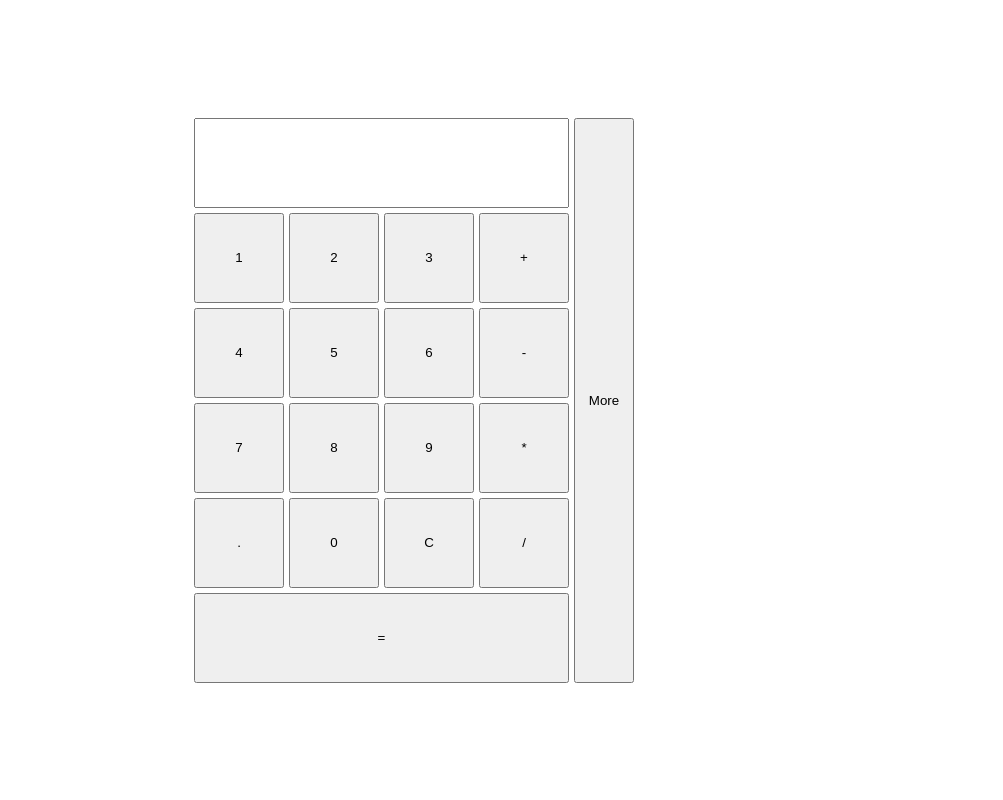
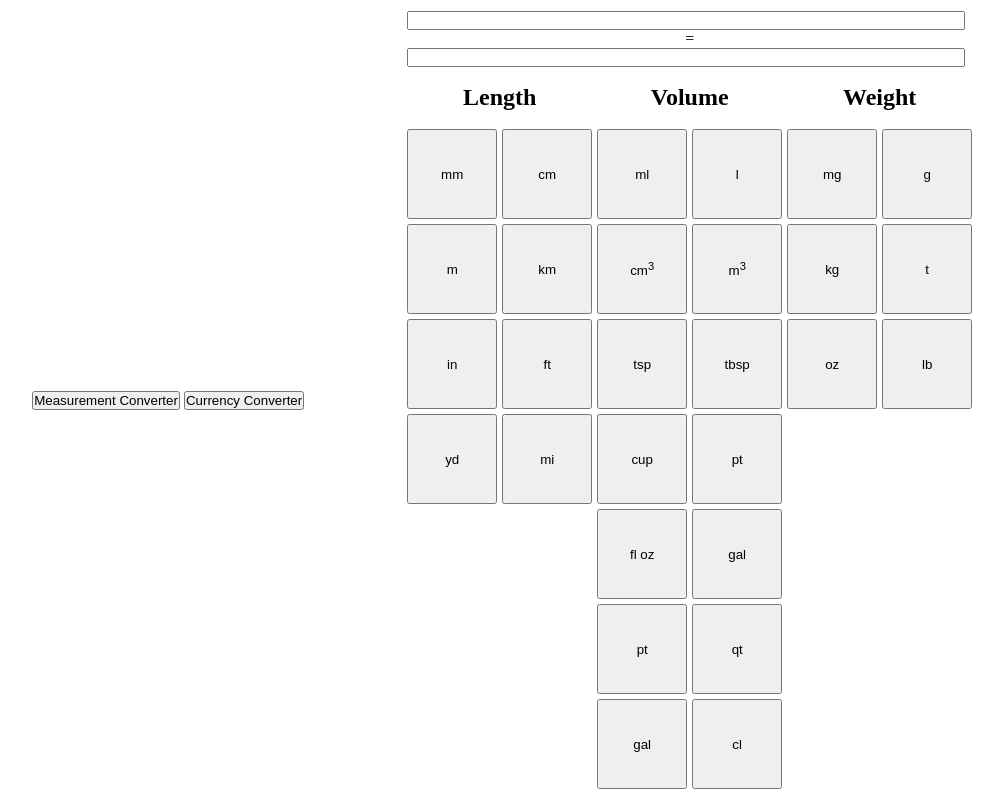
Before and after one commit to YanKarpinskyi/Universal-Calc, a plain HTML site: page index.html in a window 1280 px wide. Shown: the whole page, without its empty margins (211-1214 px from the left). Drawn offline with Linux system fonts and the light colour scheme.

Commit message:
Added unit names next to input fields

```diff
--- a/index.html
+++ b/index.html
@@ -8,7 +8,7 @@
 </head>
 <body>
     <div class="wrapper">
-        <div class="container">
+        <!-- <div class="container">
             <div class="main__calc">
                 <input type="text" name="result" id="result">
 
@@ -34,11 +34,11 @@
 
                 <button class="btn btn__result">=</button>
             </div>
-        </div>
+        </div> -->
         <div class="more__container">
-            <button class="btn btn__more">More</button>
+            <!-- <button class="btn btn__more">More</button> -->
             <div id="more-operations">
-                <!-- <button class="btn btn__oper" id="btn__perc">%</button> -->
+                <button class="btn btn__oper" id="btn__perc">%</button>
                 <button class="btn btn__oper" id="btn__sqrt">√</button>
                 <button class="btn btn__oper" id="btn__cbrt">∛</button>
                 <button class="btn btn__oper" id="btn__power">^</button>
@@ -59,7 +59,67 @@
                 <button class="btn btn__oper" id="btn__atan">atan</button>
             </div>
         </div>
+        <div class="converters__container">
+            <button class="switc__btn">Measurement Converter</button>
+            <button class="switc__btn">Currency Converter</button>
+        </div>
+        <div class="unit_calc__container">
+            <div class="unit_inputs__container">
+                <div class="input_container first__unit">
+                    <input type="text" name="first__unit" id="first__unit" class="unit__input">
+                    <label id="first__unit__lbl" for="first__unit"></label>
+                </div>
+                <p>=</p>
+                <div class="input_container second__unit">
+                    <input type="text" name="second__unit" id="second__unit" class="unit__input">
+                    <label id="second__unit__lbl" for="second__unit"></label>
+                </div>
+            </div>
+
+            <div class="unit__calc__values">
+
+                <div class="unit__section" id="length__section">
+                    <h2 class="unit__heading">Length</h2>
+                    <button class="btn conv__btn">mm</button>
+                    <button class="btn conv__btn">cm</button>
+                    <button class="btn conv__btn">m</button>
+                    <button class="btn conv__btn">km</button>
+                    <button class="btn conv__btn">in</button>
+                    <button class="btn conv__btn">ft</button>
+                    <button class="btn conv__btn">yd</button>
+                    <button class="btn conv__btn">mi</button>
+                </div>
+                <div class="unit__section" id="volume__section">
+                    <h2 class="unit__heading">Volume</h2>
+                    <button class="btn conv__btn">ml</button>
+                    <button class="btn conv__btn">l</button>
+                    <button class="btn conv__btn">cm<sup>3</sup></button>
+                    <button class="btn conv__btn">m<sup>3</sup></button>
+                    <button class="btn conv__btn">tsp</button>
+                    <button class="btn conv__btn">tbsp</button>
+                    <button class="btn conv__btn">cup</button>
+                    <button class="btn conv__btn">pt</button>
+                    <button class="btn conv__btn">fl oz</button>
+                    <button class="btn conv__btn">gal</button>
+                    <button class="btn conv__btn">pt</button>
+                    <button class="btn conv__btn">qt</button>
+                    <button class="btn conv__btn">gal</button>
+                    <button class="btn conv__btn">cl</button>
+                </div>
+                <div class="unit__section" id="weight__section">
+                    <h2 class="unit__heading">Weight</h2>
+                    <button class="btn conv__btn">mg</button>
+                    <button class="btn conv__btn">g</button>
+                    <button class="btn conv__btn">kg</button>
+                    <button class="btn conv__btn">t</button>
+                    <button class="btn conv__btn">oz</button>
+                    <button class="btn conv__btn">lb</button>
+                </div>
+            </div>
+        </div>
     </div>
-    <script src="main.js"></script>
+    <script src="./js/main.js"></script>
+    <script src="./js/measurments.js"></script>
+    <script src="./js/currency.js"></script>
 </body>
 </html>
--- a/main.js
+++ b/js/main.js
@@ -5,8 +5,8 @@ let operator = null;
 let shouldClear = false;
 let btnMore = document.getElementById("more-operations");
 
-function roundTo(num, decimals = 2) {
-    return Math.round(num * 10 ** decimals) / 10 ** decimals;
+function formatResult(num, decimals = 2) {
+  return num.toFixed(decimals);
 }
 
 document.querySelectorAll(".btn__num").forEach((number) => {
@@ -27,7 +27,9 @@ document.querySelector(".btn__dot").addEventListener("click", function() {
         text.value = "";
         shouldClear = false;
     }
-    if (!text.value.includes(".")) {
+    if (text.value =="") {
+      text.value = "0.";
+    } else if (!text.value.includes(".")) {
         text.value += this.textContent;
     }
 });
@@ -77,7 +79,7 @@ document.querySelector(".btn__result").addEventListener("click", function() {
                 result = firstNumber % secondNumber;
                 break;
         }
-        text.value = roundTo(result);
+        text.value = formatResult(result);
         firstNumber = secondNumber = operator = null;
         shouldClear = true;
     }
@@ -215,7 +217,9 @@ function handleDecimal() {
     text.value = "";
     shouldClear = false;
   }
-  if (!text.value.includes(".")) {
+  if (text.value === "") {
+    text.value = "0.";
+  } else if (!text.value.includes(".")) {
     text.value += ".";
   }
 }
--- /dev/null
+++ b/js/measurments.js
@@ -0,0 +1,33 @@
+const [firstUnitInput, secondUnitInput] = [
+    document.getElementById("first__unit"),
+    document.getElementById("second__unit")
+];
+
+const [firstInputLbl, secondInputLbl] = [
+    document.getElementById("first__unit__lbl"),
+    document.getElementById("second__unit__lbl")
+];
+
+const convBtn = document.querySelectorAll(".conv__btn");
+
+let lastClickedBtn = null;
+let activeInput = null;
+
+[firstUnitInput, secondUnitInput].forEach(input => {
+  input.addEventListener("focus", () => {
+    activeInput = input;
+  });
+});
+
+convBtn.forEach(button => {
+  button.addEventListener("click", () => {
+    lastClickedBtn = button;
+    if (!activeInput) return;
+
+    if (activeInput === firstUnitInput) {
+      firstInputLbl.textContent = button.innerText;
+    } else if (activeInput === secondUnitInput) {
+      secondInputLbl.textContent = button.innerText;
+    }
+  });
+});
--- a/main.css
+++ b/main.css
@@ -8,7 +8,7 @@
     display: flex;
     height: 100vh;
     width: 100%;
-    justify-content: center;
+    /* justify-content: center; */
     align-items: center;
     gap: 5px;
 }
@@ -18,6 +18,7 @@
     gap: 0.3vw;
     align-items: stretch;
     height: 565px;
+    order: 1;
 }
 
 .main__calc {
@@ -53,6 +54,7 @@
     gap: 5px;
     position: relative;
     width: 90px;
+    order: 2;
 }
 
 .btn__more {
@@ -70,3 +72,53 @@
     padding: 5px;
     z-index: 10;
 }
+
+.converters__container {
+    width: 300px;
+    order: 0;
+    margin-right: 70px;
+    margin-left: 19%;
+}
+
+.unit_inputs__container > p{
+    text-align: center;
+
+}
+
+.unit__calc__values {
+    display: flex;
+    gap: 5px;
+}
+
+.unit__section {
+    display: grid;
+    gap: 5px;
+    grid-template-columns: repeat(2, 90px);
+    grid-template-rows: 40px repeat(4, 90px);
+}
+
+#volume__section {
+    grid-template-rows: 40px repeat(7, 90px);
+}
+
+#weight__section {
+    grid-template-rows: 40px repeat(3, 90px);
+}
+
+.unit__input {
+    width: 100%;
+}
+
+.input_container {
+    display: flex;
+    gap: 7px;
+}
+
+#second__unit {
+    margin-bottom: 17px;
+}
+
+.unit__heading {
+    grid-column: span 2;
+    text-align: center;
+}
```
Also changed, not shown: js/currency.js (added).
